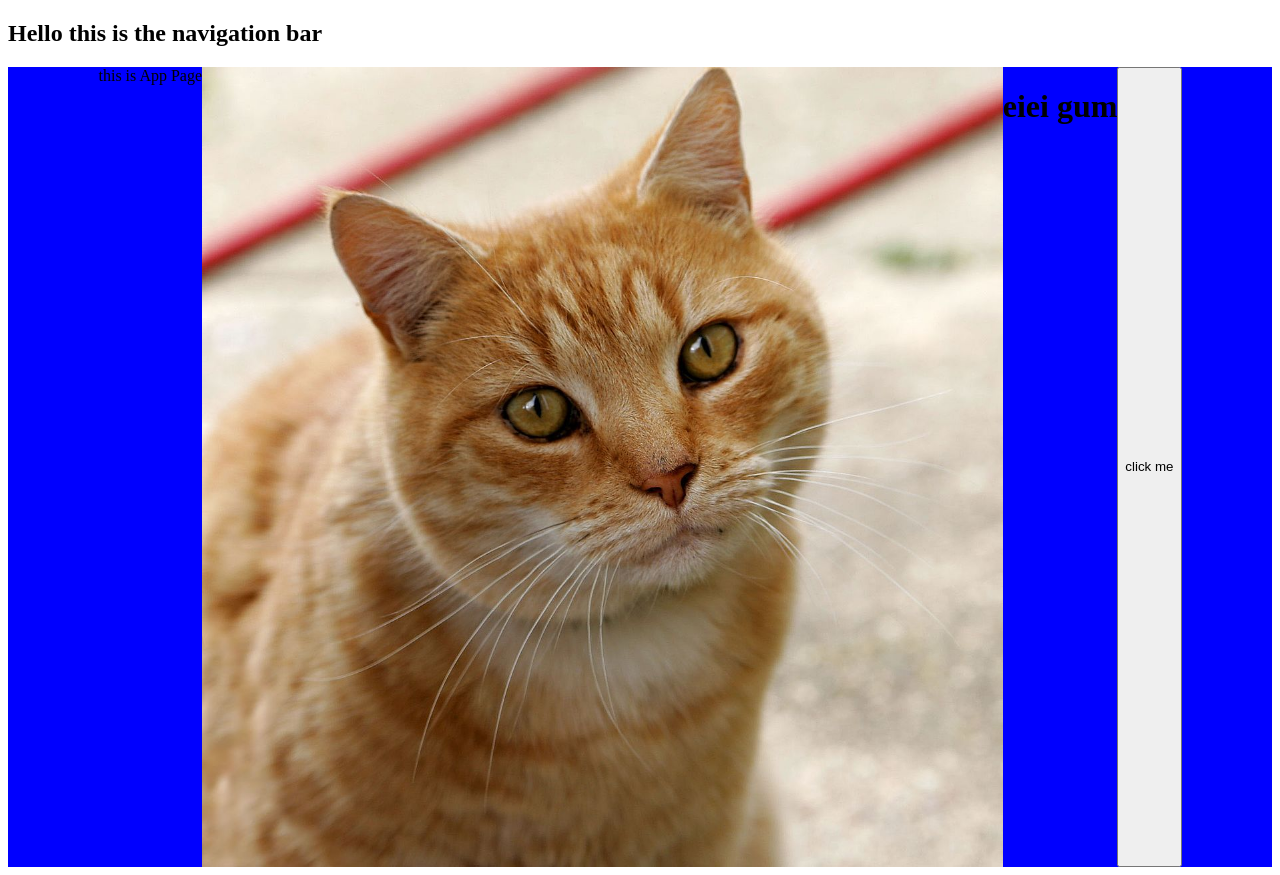
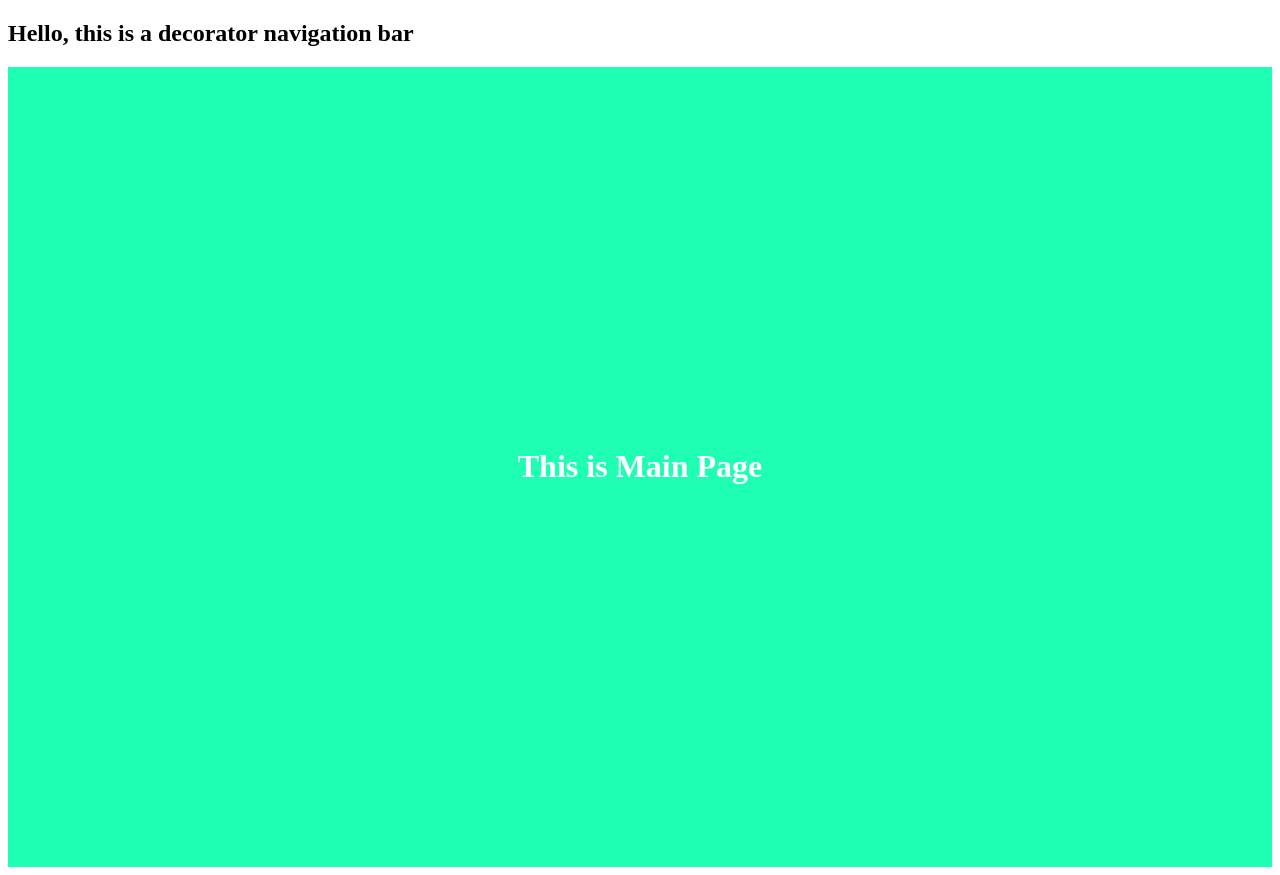
Before and after one commit to mrgolfprat/reactwebpack, a React app: page / in a window 1280 px wide. Built offline with nearby package versions, Linux system fonts and the light colour scheme.

Commit message:
use some decorator

```diff
--- a/src/App.css
+++ b/src/App.css
@@ -1,7 +1,12 @@
 .app-container {
     display: flex;
     justify-content: center;
-    background-color: blue;
+    align-items: center;
+    background-color: rgba(0, 255, 170, 0.884);
     height: 100vh;
     width: 100%;
 }
+
+.main-title {
+    color: white;
+}
--- a/src/App.js
+++ b/src/App.js
@@ -2,25 +2,13 @@ import React, { Component } from 'react'
 import './App.css'
 import Navbar from './components/Navbar'
 
-@Navbar()
+@Navbar
 export default class App extends Component {
-
-    alertClick = () => {
-        alert('click!!!')
-    }
-
-    componentDidMount = async () => {
-
-    }
-
 
     render() {
         return (
             <div className='app-container' >
-                this is App Page
-                <img src={require('./image/Cat03.jpg')} />
-                <h1>eiei gum</h1>
-                <button onClick={this.alertClick} >click me</button>
+                <h1 className='main-title' >This is Main Page</h1>
             </div>
         )
     }
--- a/src/components/Navbar.js
+++ b/src/components/Navbar.js
@@ -1,6 +1,6 @@
 import React, { Component } from "react";
-export default function navBar() {
-    return function (Child) {
+
+export default function navbar(Child) {
     return class extends Component {
         constructor(props) {
             super(props);
@@ -8,11 +8,10 @@ export default function navBar() {
         render() {
             return (
                 <div>
-                        <h2>Hello this is the navigation bar</h2>
+                    <h2>Hello, this is a decorator navigation bar</h2>
                     <Child />
                 </div>
             )
         }
     }
 }
-}
--- a/src/index.html
+++ b/src/index.html
@@ -6,7 +6,7 @@
 </head>
 
 <body>
-    <div id="app"></div>
+    <div id="root"></div>
 </body>
 
 </html>
--- a/src/index.js
+++ b/src/index.js
@@ -2,4 +2,4 @@ import React from 'react';
 import ReactDOM from 'react-dom';
 import App from './App';
 
-ReactDOM.render(<App />, document.getElementById("app"));
+ReactDOM.render(<App />, document.getElementById("root"));
```
Also changed, not shown: src/image/Cat03.jpg (deleted), 1 other file (tests, documents, lock files or other folders). Lines whose indentation alone changed are shown as unchanged.
